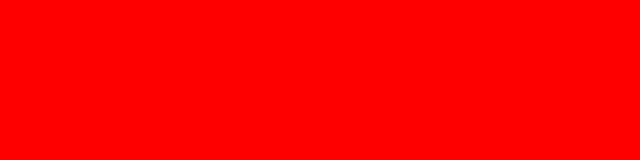
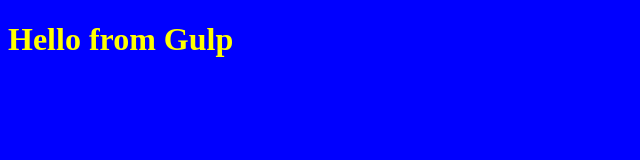
Before and after one commit to codewithleader/FestivalMusica_inicio, a website: page index.html in a window 1280 px wide. Shown: the whole page, without its empty margins (0-640 px from the left). Drawn offline with nearby package versions, Linux system fonts and the light colour scheme; files that its build step writes are made by us from their sources.

```diff
--- a/gulpfile.js
+++ b/gulpfile.js
@@ -3,20 +3,18 @@
 
 function css(done) {
   // Identificar el archivo de SASS
+  // Compilarlo
+  // Guardarlo en un archivo CSS
   src('src/scss/app.scss')
     .pipe(sass())
     .pipe(dest('build/css'));
 
-  // Compilarlo
-
-  // Guardarlo en un archivo CSS
   done(); // callback que le avisa a gulp que ya terminé
 }
 
 function dev(done) {
   watch('src/scss/app.scss', css)
 
-
   done();
 }
 
--- a/index.html
+++ b/index.html
@@ -12,6 +12,7 @@
     <link rel="stylesheet" href="build/css/app.css">
 </head>
 <body>
+    <h1>Hello from Gulp</h1>
 
 </body>
 </html>
--- a/src/scss/app.scss
+++ b/src/scss/app.scss
@@ -1,4 +1,6 @@
-$rojo: red;
+@import 'base/variables'; // Sintaxis anterior.
+@import 'contenido/contenido';
+
 
 body {
   background-color: $rojo;
--- /dev/null
+++ b/src/scss/base/_variables.scss
@@ -0,0 +1 @@
+$rojo: blue;
--- /dev/null
+++ b/src/scss/contenido/_contenido.scss
@@ -0,0 +1,3 @@
+h1 {
+  color: yellow;
+}
```
